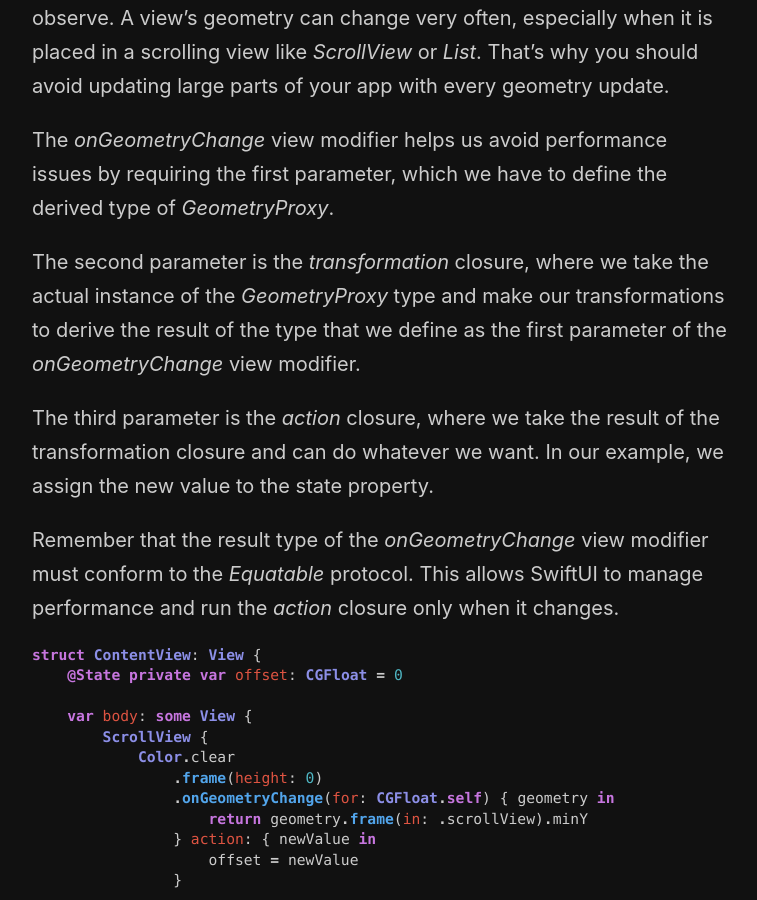
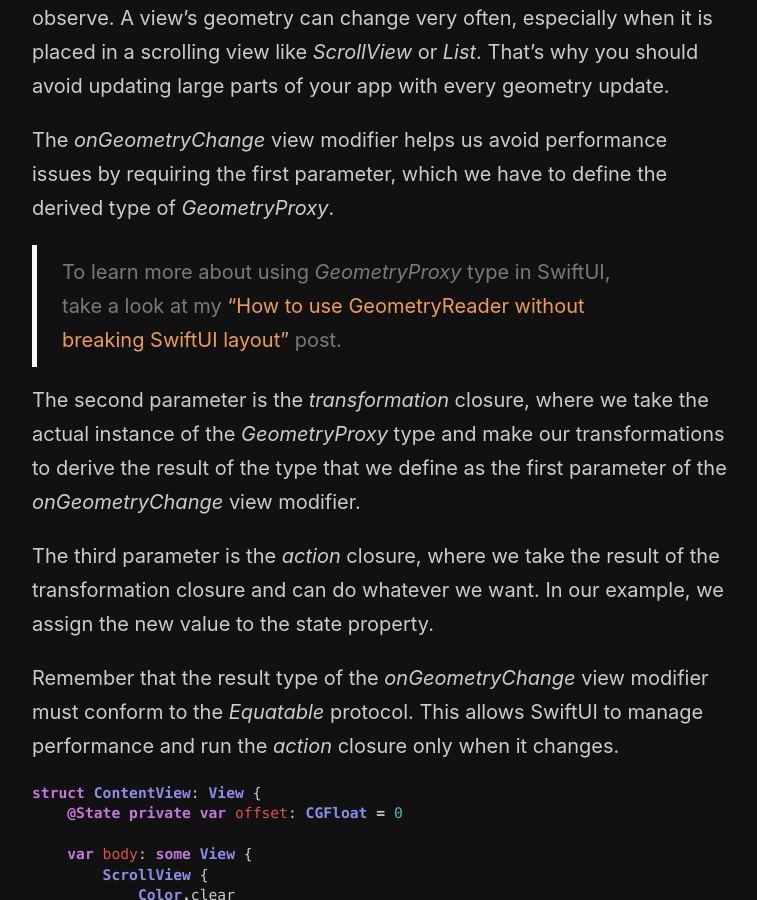
Before and after one commit to mecid/mecid.github.io, a Jekyll site: the page built from _posts/2024-08-13-tracking-geometry-changes-in-swiftui.md, in a window 1280 px wide and 900 px high, scrolled down 1301 px. Shown: the whole window, without its empty margins (258-1015 px from the left). Built offline with Jekyll 4.4.1, drawn with Linux system fonts in a browser that asks for light colours.

Commit message:
reference post added to the geometry changes post

```diff
--- a/_posts/2024-08-13-tracking-geometry-changes-in-swiftui.md
+++ b/_posts/2024-08-13-tracking-geometry-changes-in-swiftui.md
@@ -34,6 +34,8 @@ As you can see in the example above, we use the *onGeometryChange* view modifier
 The first one is an equatable type of transformation result you will observe. A view's geometry can change very often, especially when it is placed in a scrolling view like *ScrollView* or *List*. That's why you should avoid updating large parts of your app with every geometry update.
 
 The *onGeometryChange* view modifier helps us avoid performance issues by requiring the first parameter, which we have to define the derived type of *GeometryProxy*.
+
+> To learn more about using *GeometryProxy* type in SwiftUI, take a look at my ["How to use GeometryReader without breaking SwiftUI layout"](/2020/11/04/how-to-use-geometryreader-without-breaking-swiftui-layout/) post.
 
 The second parameter is the *transformation* closure, where we take the actual instance of the *GeometryProxy* type and make our transformations to derive the result of the type that we define as the first parameter of the *onGeometryChange* view modifier.
 
```
